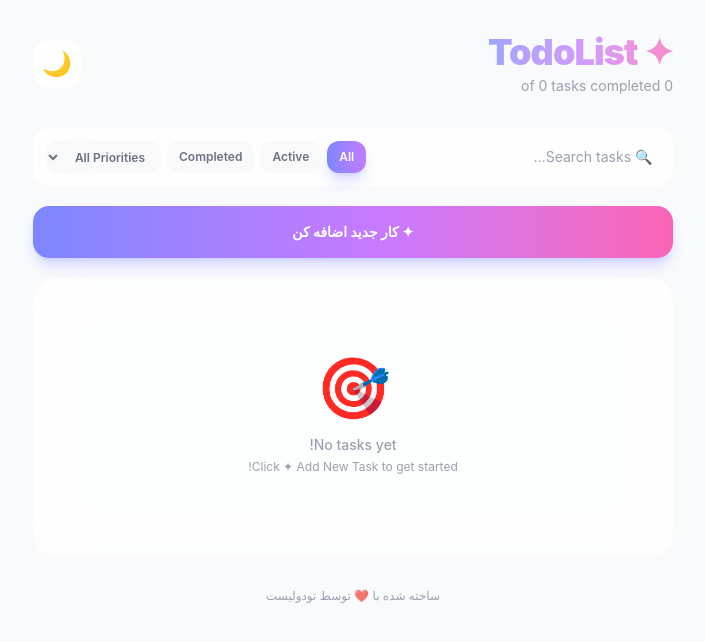
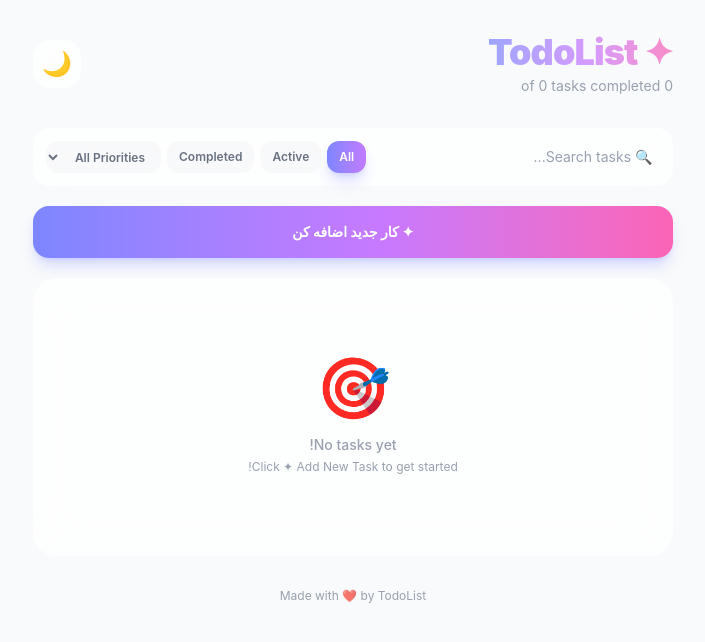
Before and after one commit to mohammad-2012/ReactTodo-React-TypeScript-Tailwind, a React (Vite) app: page / in a window 1280 px wide. Shown: the top 642 px of the page, without its empty margins (287-992 px from the left). Built offline with nearby package versions, Linux system fonts and the light colour scheme; the HTML template or start-up script is replaced by a standard one.

Commit message:
Change Footer  writing language to English

```diff
--- a/src/components/Footer.tsx
+++ b/src/components/Footer.tsx
@@ -11,14 +11,14 @@
           onClick={onClearCompleted}
           className="w-full py-3 rounded-2xl text-xs font-semibold text-red-400 hover:text-red-500 bg-red-50/30 hover:bg-red-100/30 dark:bg-red-900/10 dark:hover:bg-red-900/20 transition-all duration-300"
         >
-          🗑 حذف همه انجام‌شده‌ها ({completedCount})
+          🗑 Clear Completed ({completedCount})
         </button>
       )}
 
       <div className="text-center">
         <p className="text-xs text-gray-400 dark:text-gray-500">
-          ساخته شده با <span className="text-red-400 animate-pulse">❤️</span>{" "}
-          توسط تودولیست
+          Made with <span className="text-red-400 animate-pulse">❤️</span> by
+          TodoList
         </p>
       </div>
     </div>
```
